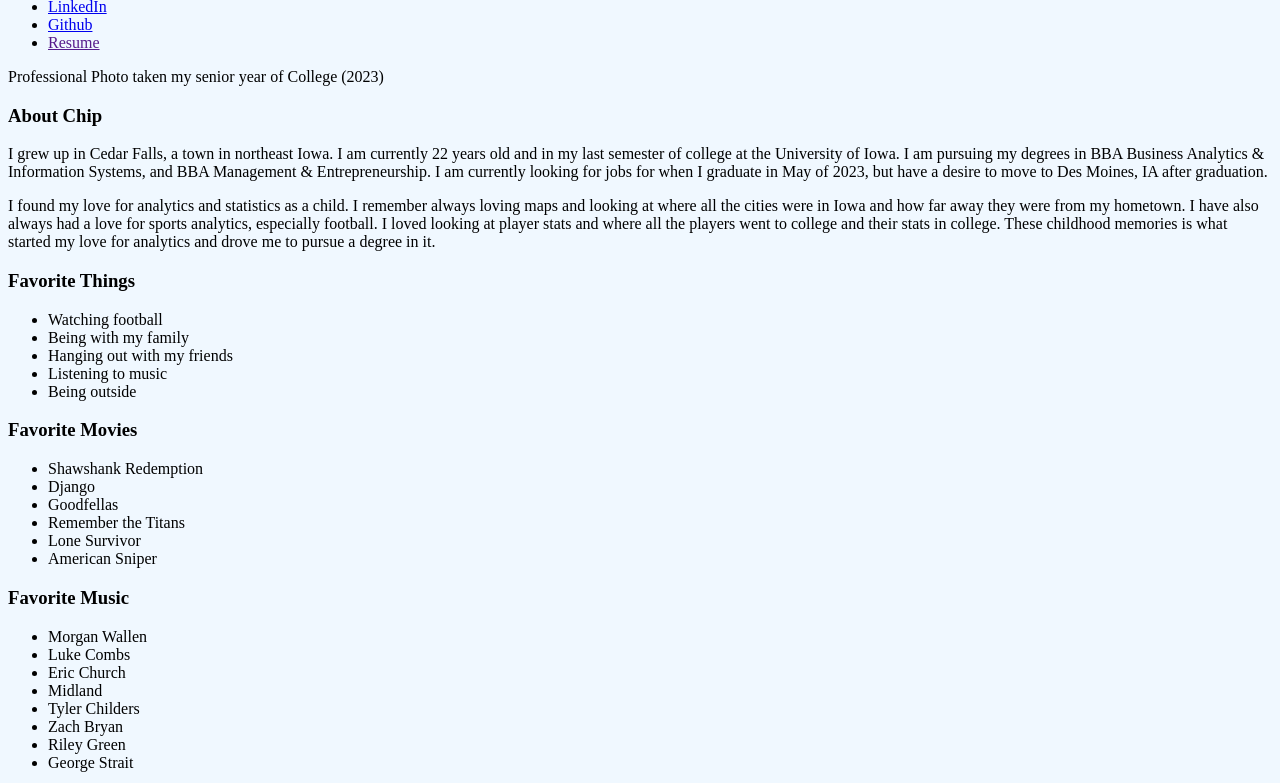
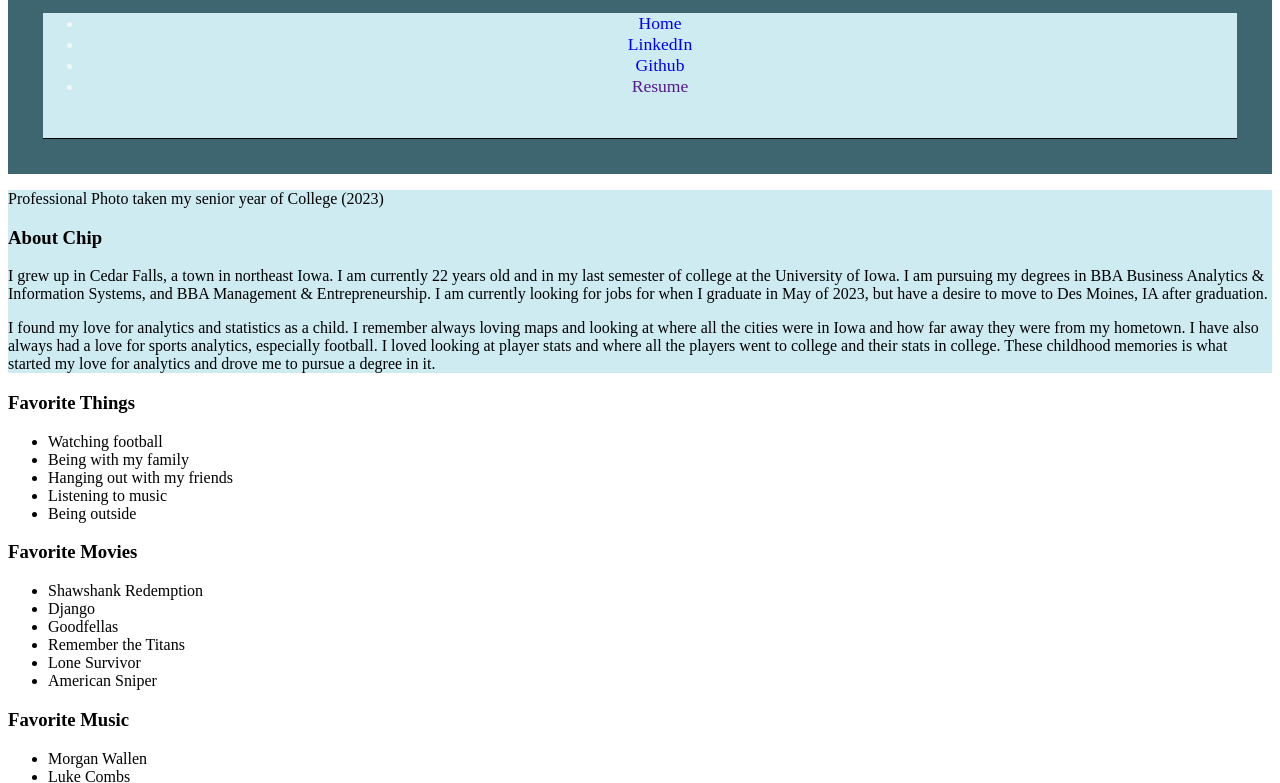
Before and after one commit to CharlesCuster1/Final-Project, a plain HTML site: page templates/index.html in a window 1280 px wide. Shown: the part 100-883 px from the top of the page. Drawn offline with Linux system fonts and the light colour scheme; files that its build step writes are made by us from their sources.

Commit message:
Update stylesheet.css

```diff
--- a/css/stylesheet.css
+++ b/css/stylesheet.css
@@ -1,3 +1,43 @@
-body{
-    background-color: aliceblue;
+.wrapper {
+    background-color: #CEEBF2;
 }
+
+header {
+    background-color:#3E6670;
+    padding: 25px;
+    text-align: center;
+    color:whitesmoke;
+}
+
+nav {
+    background-color: #CEEBF2;
+    margin: 10px;
+    padding-bottom: 25px;
+    border-bottom: 1px solid black;
+}
+
+a {
+    text-decoration: none;
+    font-size: 1.1rem;
+}
+
+main {
+    background-color: #CEEBF2;
+}
+
+footer {
+    background-color:#3E6670;
+    padding: 25px;
+    text-align: center;
+    color:whitesmoke;
+}
+
+table {
+    border-collapse: collapse;
+    width: 50%;
+}
+
+th {
+    background-color: whitesmoke;
+    color:white
+}
```
